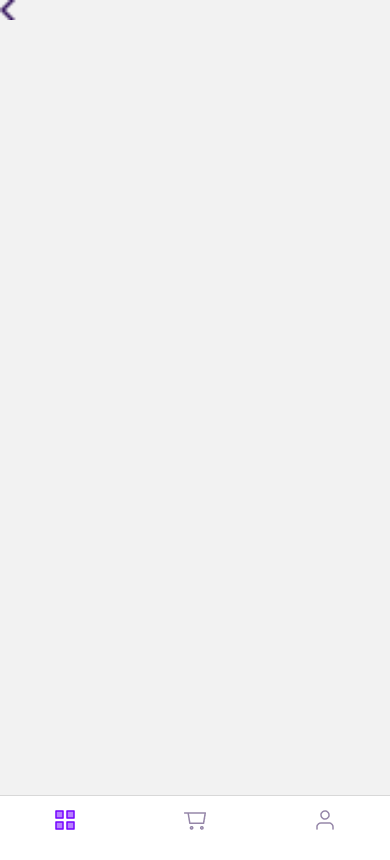
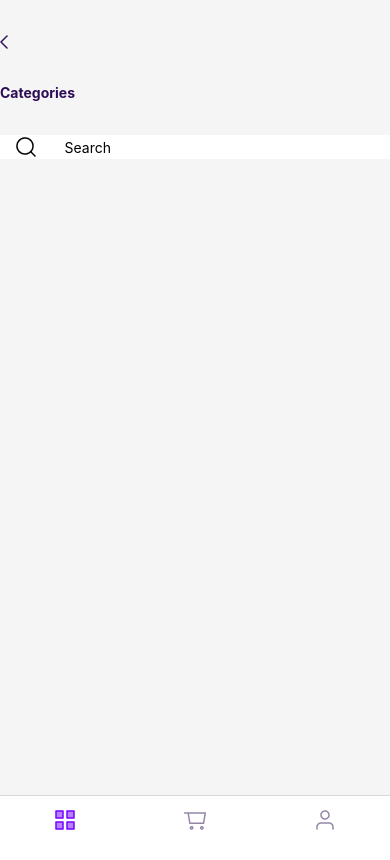
Before and after one commit to piyush214143/new_delivery_app, a React Native app in the folder NEW_DELIVERY_APP/: screen /Categories in a window 390 px wide. Built offline with nearby package versions, Linux system fonts and the light colour scheme; what react-native-responsive-fontsize would draw is missing.

Commit message:
header added

```diff
--- a/NEW_DELIVERY_APP/src/screen/Categories/index.js
+++ b/NEW_DELIVERY_APP/src/screen/Categories/index.js
@@ -1,14 +1,29 @@
-import React from "react";
-import { View,Image } from "react-native";
-import categoryStyle from "./style";
-import { IMAGES } from "../../utils/constants";
+import {React, useState} from 'react';
+import {View, Image, Text, TextInput} from 'react-native';
+import categoryStyle from './style';
+import {IMAGES} from '../../utils/constants';
 
 const Categories = () => {
-return(
+  const [text, onChangeText] = useState('');
+
+  return (
     <View style={categoryStyle.container}>
-   <Image source={IMAGES.arrow} style={categoryStyle.arrow}/>
+      <View style={categoryStyle.headerContainer}>
+        <Image source={IMAGES.arrow} style={categoryStyle.arrow} />
+        <Text style={categoryStyle.heading}>Categories</Text>
+        <View style={categoryStyle.searchContainer}>
+          <Image source={IMAGES.search} style={categoryStyle.searchIcon} />
+          <TextInput
+            style={categoryStyle.search}
+            onChangeText={onChangeText}
+            value={text}
+            placeholder="Search"
+            keyboardType="web-search"
+          />
+        </View>
+      </View>
     </View>
-)
-}
+  );
+};
 
 export default Categories;
--- a/NEW_DELIVERY_APP/src/screen/Categories/style.js
+++ b/NEW_DELIVERY_APP/src/screen/Categories/style.js
@@ -1,14 +1,39 @@
-import { StyleSheet } from "react-native";
-import { COLORS } from "../../utils/constants";
+import {StyleSheet, Dimensions} from 'react-native';
+import {COLORS} from '../../utils/constants';
+import ResponsiveSize from '../../utils/responsiveSize';
+
+const windowHeight = Dimensions.get('window').height;
 
 const categoryStyle = StyleSheet.create({
-   container:{
-    backgroundColor:COLORS.white,
-   },
-   arrow:{
-      width:20,
-      height:20,position:'absolute'
-   }
+  container: {
+    flex: 1,
+    backgroundColor: COLORS.grey,
+    height: windowHeight,
+    padding: ResponsiveSize(20),
+  },
+  headerContainer: {
+    flexDirection: 'column',
+    justifyContent: 'space-evenly',
+    height: windowHeight * 0.23,
+  },
+  heading: {
+    fontSize: ResponsiveSize(31),
+    color: COLORS.heading,
+    fontWeight: '700',
+  },
+  searchContainer: {
+    flexDirection: 'row',
+    backgroundColor: COLORS.white,
+    justifyContent:'space-around',
+    alignItems:'center',
+    borderRadius:ResponsiveSize(100),
+    borderWidth:ResponsiveSize(1),
+    borderColor:COLORS.border
+  },
+  search:{
+   width: '80%',
+   height:ResponsiveSize(48),
+  }
 });
 
 export default categoryStyle;
--- a/NEW_DELIVERY_APP/src/utils/constants.js
+++ b/NEW_DELIVERY_APP/src/utils/constants.js
@@ -7,7 +7,8 @@ export const IMAGES = {
   shoppingCartCol:require('../../assets/images/shopping-cartCol.png'),
   user: require('../../assets/images/user.png'),
   tabCol: require('../../assets/images/tabCol.png'),
-  arrow:require('../../assets/images/Vector.png')
+  arrow:require('../../assets/images/Vector.png'),
+  search:require('../../assets/images/search.png')
 };
 
 export const FONTS = {
@@ -24,4 +25,5 @@ export const COLORS = {
   heading: '#2D0C57',
   para: '#9586A8',
   logoBG: '#CDFFB6',
+  border:'#D9D0E3'
 };
```
Also changed, not shown: NEW_DELIVERY_APP/assets/images/search.png (added).
